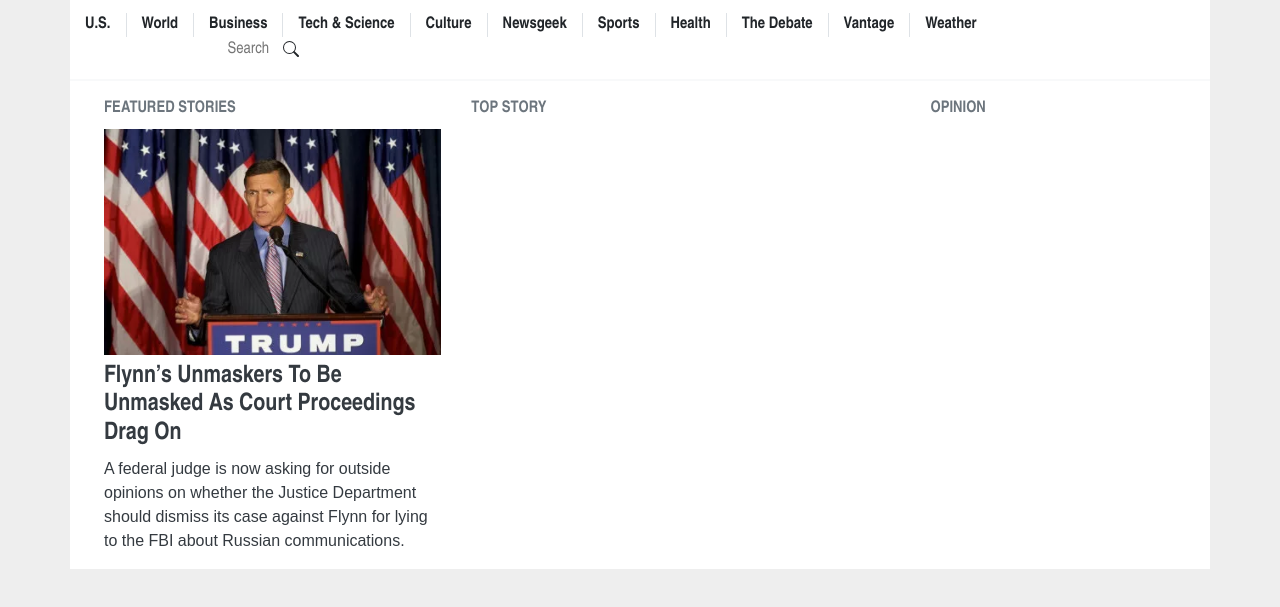
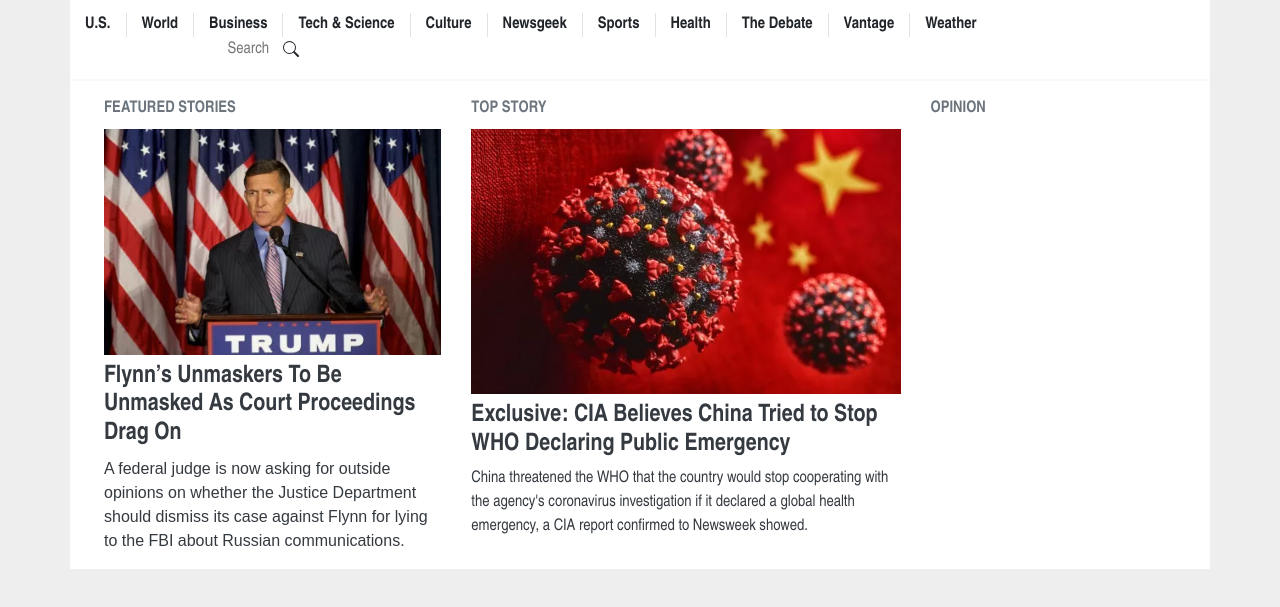
Before and after one commit to ranmaru22/the_odin_project, a plain HTML site: page newsweek-clone/index.html in a window 1280 px wide. Shown: the part 97-704 px from the top of the page. Drawn offline with nearby package versions, Linux system fonts and the light colour scheme; files that its build step writes are made by us from their sources.

Commit message:
Add top story

```diff
--- a/newsweek-clone/index.html
+++ b/newsweek-clone/index.html
@@ -105,7 +105,18 @@
           </article>
         </div>
 
-        <div class="col font-weight-bold text-secondary">TOP STORY</div>
+        <div class="col font-weight-bold text-secondary">
+          TOP STORY
+          <article class="d-flex-column pt-2 text-dark font-weight-normal">
+            <img src="./assets/china-exclusive-lead-image.webp" alt="" srcset=""
+              class="img-fluid pb-2">
+            <h4 class="font-weight-bold">Exclusive: CIA Believes China Tried to Stop WHO Declaring
+              Public Emergency</h4>
+            <p>China threatened the WHO that the country would stop cooperating with the
+              agency's coronavirus investigation if it declared a global health emergency, a CIA
+              report confirmed to Newsweek showed.</p>
+          </article>
+        </div>
 
         <div class="col-3 font-weight-bold text-secondary">OPINION</div>
 
```
